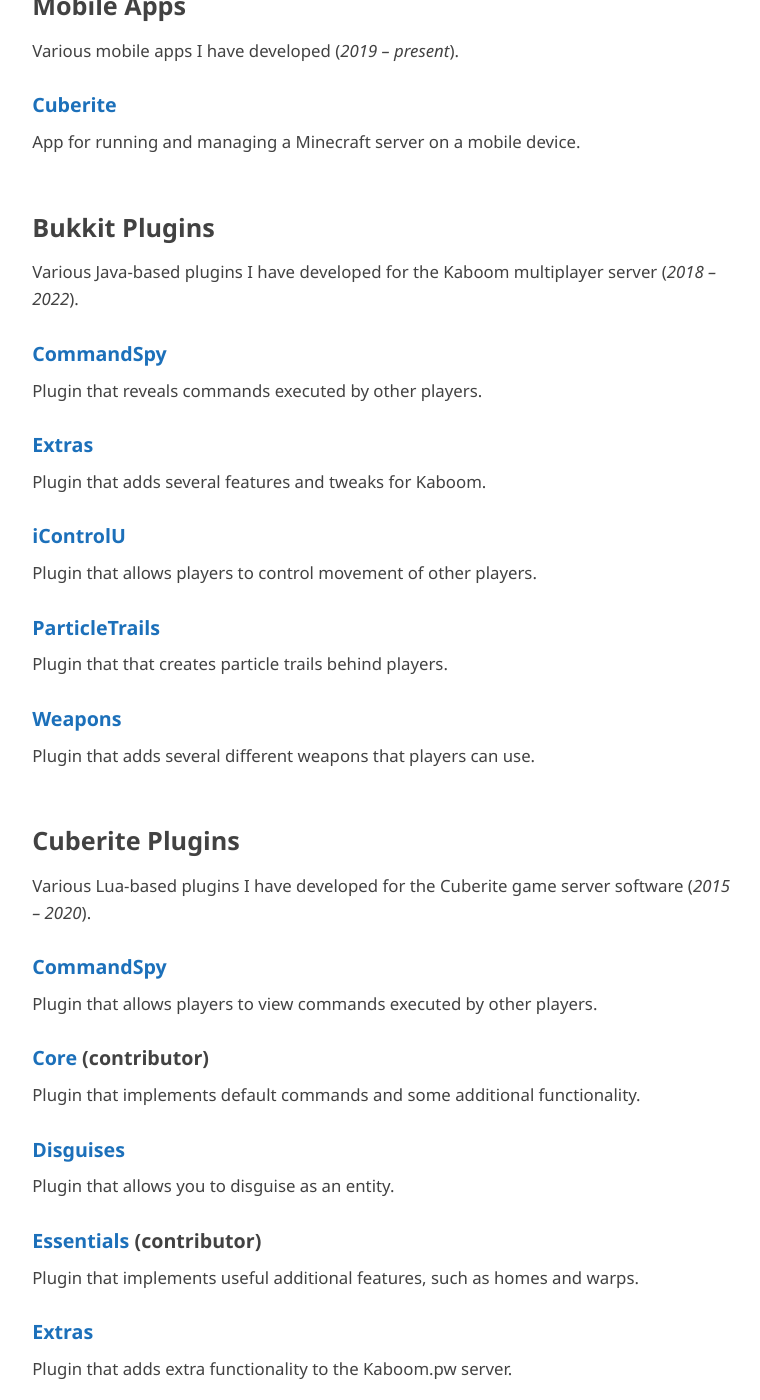
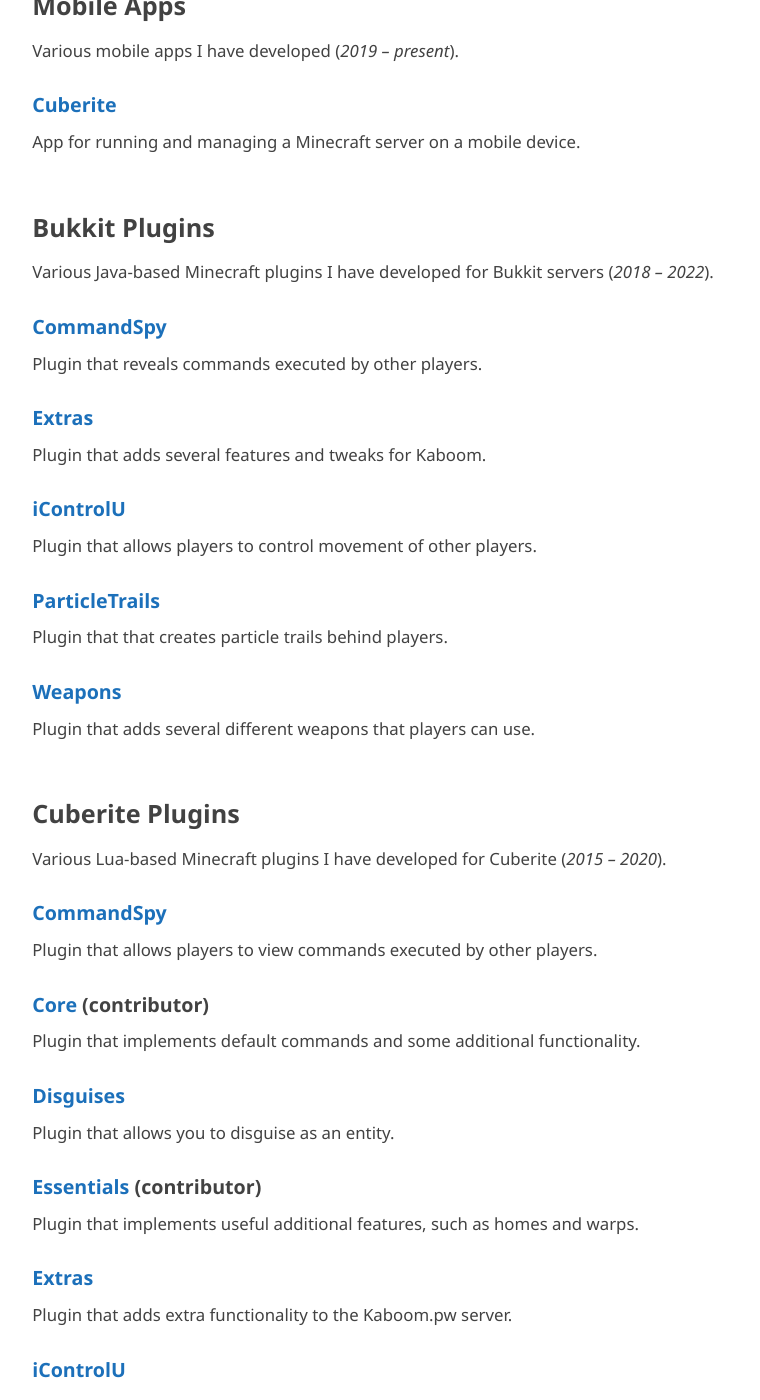
Before and after one commit to mathiascode/projects, a Jekyll site: the page built from index.md, in a window 1280 px wide and 1400 px high, scrolled down 967 px. Shown: the whole window, without its empty margins (255-1015 px from the left). Built offline with Jekyll 4.4.1, drawn with Linux system fonts in a browser that asks for light colours; our own code applies the rules of GitHub Pages for plain Markdown files; some of the changed text lies outside the part shown.

Commit message:
Shorten some descriptions

```diff
--- a/index.md
+++ b/index.md
@@ -49,7 +49,7 @@
 
 ## Bukkit Plugins
 
-Various Java-based plugins I have developed for the Kaboom multiplayer server (*2018 – 2022*).
+Various Java-based Minecraft plugins I have developed for Bukkit servers (*2018 – 2022*).
 
 ### [CommandSpy](https://github.com/kaboomserver/commandspy)
 
@@ -74,7 +74,7 @@
 
 ## Cuberite Plugins
 
-Various Lua-based plugins I have developed for the Cuberite game server software (*2015 – 2020*).
+Various Lua-based Minecraft plugins I have developed for Cuberite (*2015 – 2020*).
 
 ### [CommandSpy](https://github.com/mathiascode/CommandSpy)
 
```
Also changed, not shown: other parts of index.md (+1 -1 lines).
